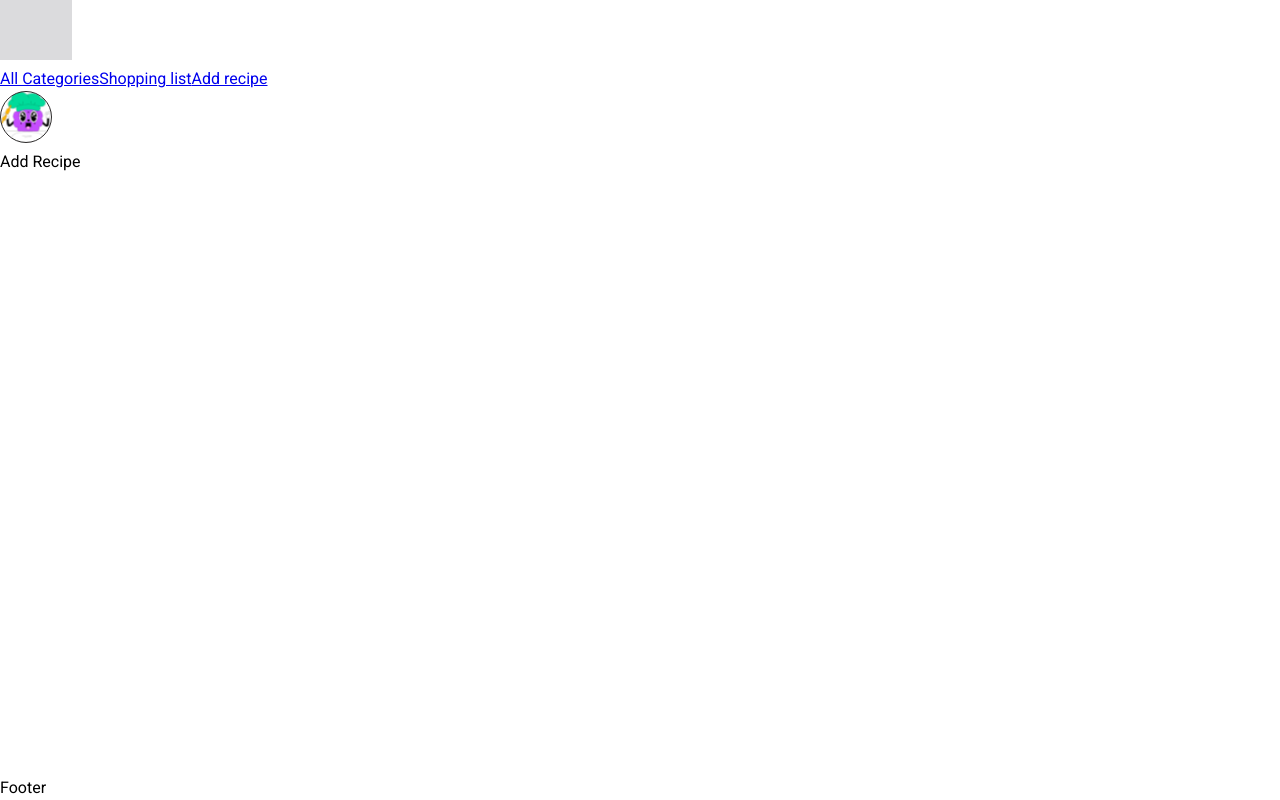
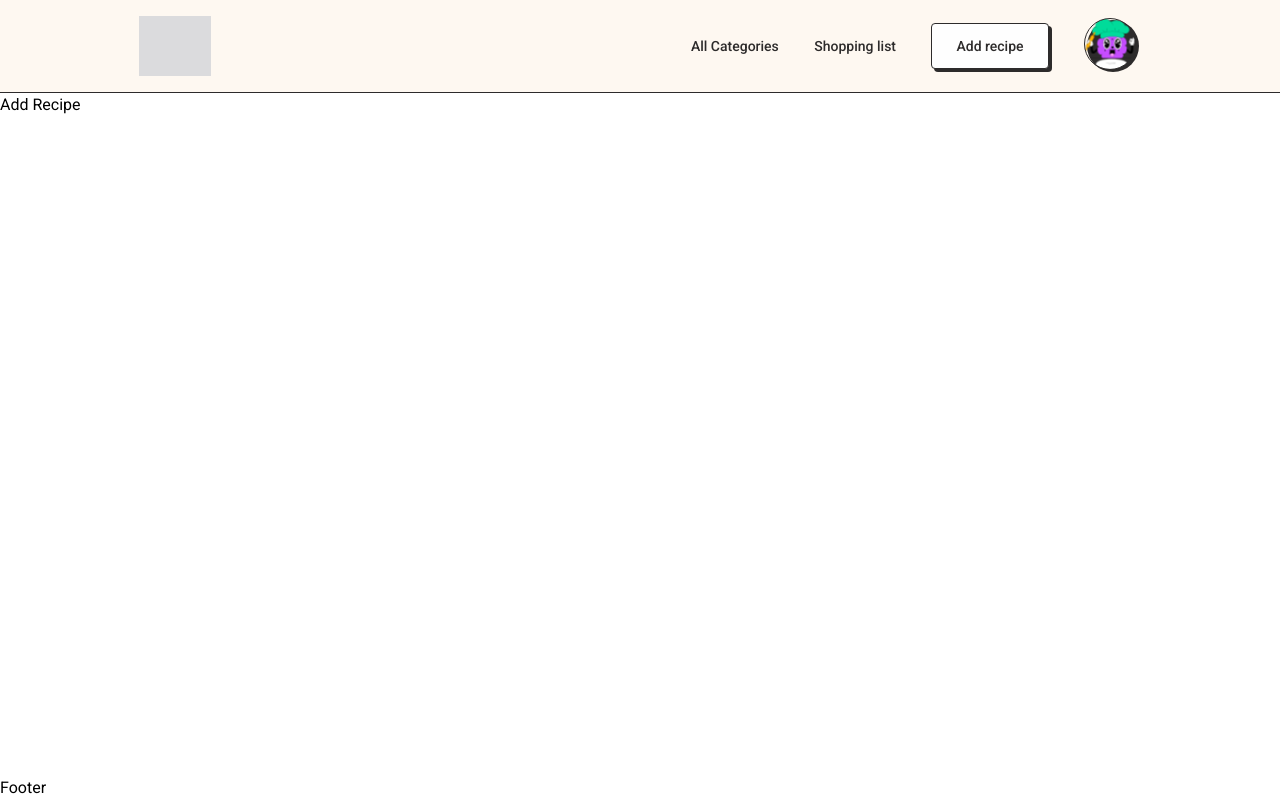
Before and after one commit to recipetoria/recipetoria-frontend, a React (Create React App) app: page /add_recipe in a window 1280 px wide. Built offline with nearby package versions, Linux system fonts and the light colour scheme; a web font is replaced by a local one.

Commit message:
feat: header style

```diff
--- a/src/assets/svg/DefaultAvatar.tsx
+++ b/src/assets/svg/DefaultAvatar.tsx
@@ -7,6 +7,7 @@ export default function DefaultAvatar() {
       fill="none"
       xmlns="http://www.w3.org/2000/svg"
       xmlnsXlink="http://www.w3.org/1999/xlink"
+      className="default-avatar"
     >
       <circle cx="26" cy="26" r="25.5" fill="url(#pattern0)" stroke="#2D2B2B" />
       <defs>
--- a/src/assets/svg/Logo.tsx
+++ b/src/assets/svg/Logo.tsx
@@ -6,6 +6,7 @@ export default function Logo() {
       viewBox="0 0 72 60"
       fill="none"
       xmlns="http://www.w3.org/2000/svg"
+      className="logo"
     >
       <rect width="72" height="60" fill="#DBDBDD" />
     </svg>
--- a/src/components/Header/Header.scss
+++ b/src/components/Header/Header.scss
@@ -1 +1,55 @@
 @import '../../styles/variables';
+
+.header {
+  font-size: .875rem;
+  font-weight: 500;
+  line-height: 1.43;
+
+  background-color: $primary-color;
+  border-bottom: 1px solid $black-color;
+
+  &__wrapper {
+    display: flex;
+    align-items: center;
+    justify-content: space-between;
+    margin: 1rem 11.04vw 1rem 10.83vw;
+  }
+
+  .logo {
+    object-fit: contain;
+
+    &__wrapper {
+      width: 72px;
+      height: 60px;
+    }
+  }
+
+  .links-n-avatar {
+    display: flex;
+    gap: 2.98vw;
+    align-items: center;
+  }
+
+  .links {
+    display: flex;
+    gap: 2.77vw;
+    align-items: center;
+  }
+
+  .default-avatar {
+    position: absolute;
+    top: -2px;
+    left: -3px;
+
+    &__wrapper {
+      position: relative;
+
+      flex-shrink: 0;
+      width: 52px;
+      height: 52px;
+
+      background-color: #2D2B2B;
+      border-radius: 50%;
+    }
+  }
+}
--- a/src/components/Header/Header.tsx
+++ b/src/components/Header/Header.tsx
@@ -5,7 +5,7 @@ import Logo from "../../assets/svg/Logo";
 
 export default function Header() {
   return (
-    <header>
+    <header className="header">
       <div className="header__wrapper">
         <div className="logo__wrapper">
           <Logo />
@@ -14,7 +14,9 @@ export default function Header() {
           <section className="links">
             <Link to="/all_categories">All Categories</Link>
             <Link to="/shopping_list">Shopping list</Link>
-            <Link to="/add_recipe">Add recipe</Link>
+            <Link to="/add_recipe" className="btn">
+              Add recipe
+            </Link>
           </section>
           <div className="default-avatar__wrapper">
             <DefaultAvatar />
--- a/src/styles/_global.scss
+++ b/src/styles/_global.scss
@@ -22,3 +22,17 @@ body {
 main {
   flex-grow: 1;
 }
+
+a {
+  color: $black-color;
+  text-decoration: none;
+}
+
+.btn {
+  padding: 12px 24px;
+
+  background-color: $btn-bg-color;
+  border: 1px solid $black-color;
+  border-radius: 4px;
+  box-shadow: 3px 3px 0 0 $black-color;
+}
--- a/src/styles/_variables.scss
+++ b/src/styles/_variables.scss
@@ -1,7 +1,3 @@
-// $isabelline: #f2f1ef;
-// $quick-silver: #b1a6a4;
-// $auro-metal-saurus: #6e7f80;
-// $light-gray: #d8cfd0;
-// $black-olive: #413f3d;
-// $darker-quick-silver: #817c7b;
-// $transition: all .5s;
+$primary-color: #FEF8F1;
+$black-color: #2D2B2B;
+$btn-bg-color: #FEFEFE;
```
